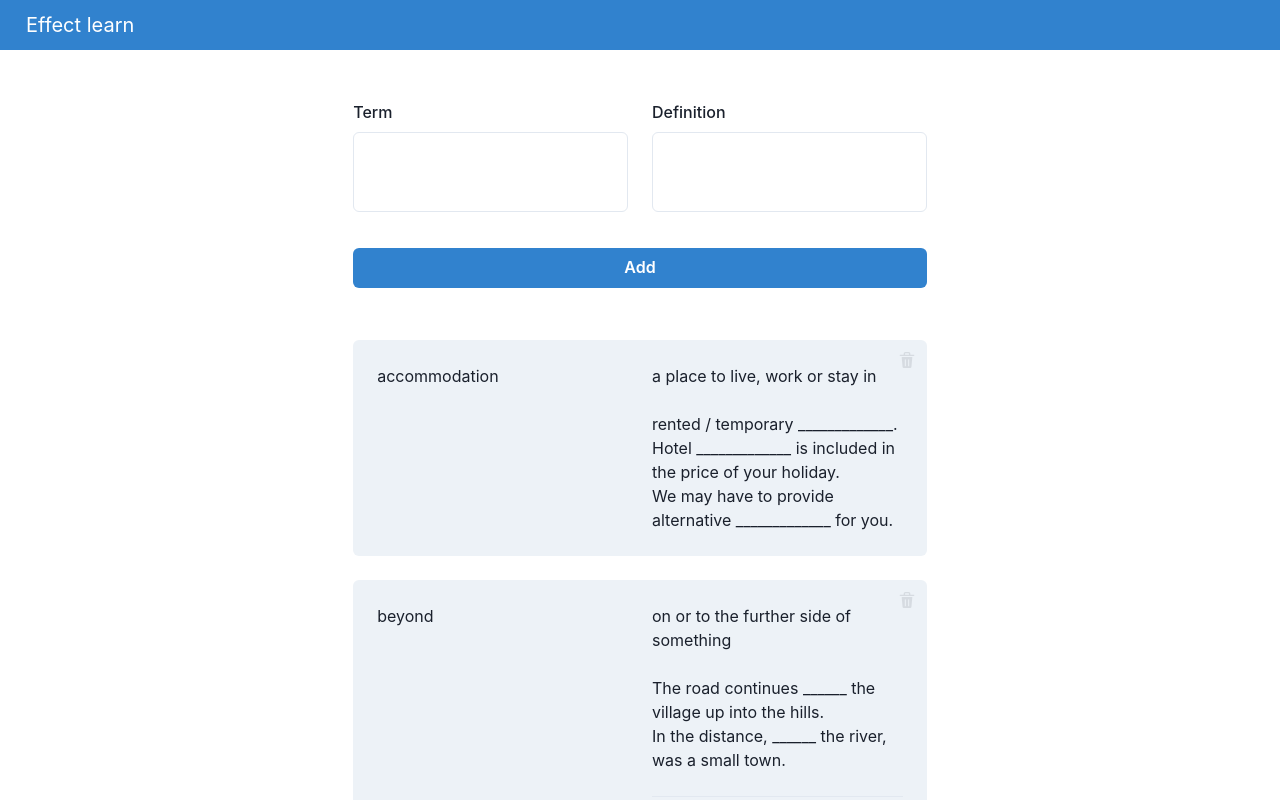
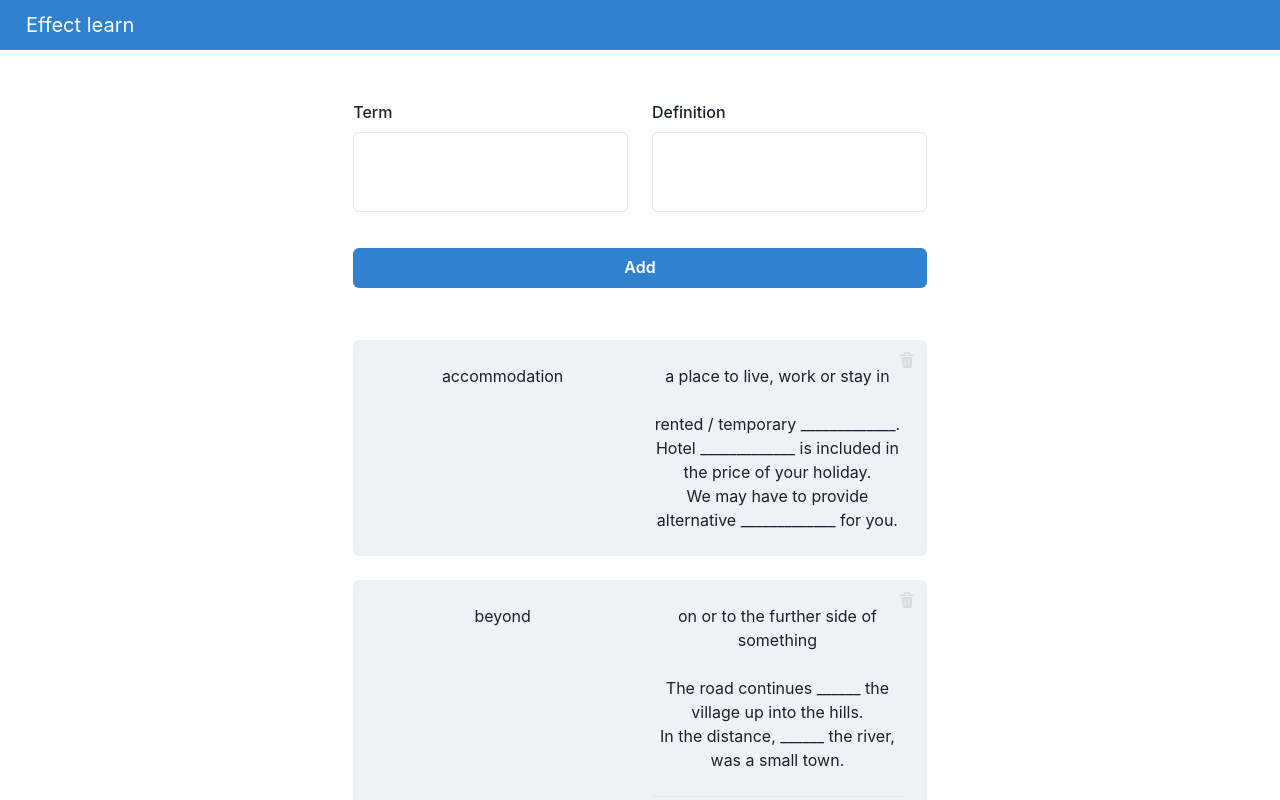
Before and after one commit to kudryavtsevsr/effect-learn, a React (Create React App) app: page /effect-learn/ in a window 1280 px wide. Shown: the top 800 px of the page. Built offline with nearby package versions, Linux system fonts and the light colour scheme.

Commit message:
add transitions

```diff
--- a/package.json
+++ b/package.json
@@ -15,11 +15,13 @@
     "@types/node": "^16.11.43",
     "@types/react": "^18.0.14",
     "@types/react-dom": "^18.0.5",
+    "@types/react-transition-group": "^4.4.5",
     "axios": "^0.27.2",
     "framer-motion": "^6.3.16",
     "react": "^18.2.0",
     "react-dom": "^18.2.0",
     "react-scripts": "5.0.1",
+    "react-transition-group": "^4.4.5",
     "sass": "^1.53.0",
     "typescript": "^4.7.4",
     "web-vitals": "^2.1.4"
--- a/src/components/TermsItem/component.tsx
+++ b/src/components/TermsItem/component.tsx
@@ -1,6 +1,6 @@
 import {Grid, Box, IconButton} from '@chakra-ui/react';
 import {DeleteIcon} from '@chakra-ui/icons';
-import React, {useState, memo} from 'react';
+import React, {useState, memo, forwardRef, LegacyRef} from 'react';
 import {Form} from '../Form';
 
 interface Properties {
@@ -10,7 +10,8 @@ interface Properties {
   removeTerm: (id: string) => void
 }
 
-export default memo(function Component({term, definition, id, removeTerm}: Properties) {
+export default memo(forwardRef(function Component(props: Properties, ref: LegacyRef<HTMLDivElement>) {
+  const {term, definition, id, removeTerm} = props;
   console.log('termsItem', term);
 
   const [isFormVisible, setIsFormVisible] = useState(false);
@@ -24,12 +25,11 @@ export default memo(function Component({term, definition, id, removeTerm}: Prope
   }
 
   function removeCurrentTerm(): void {
-    void removeTerm(id)
+    void removeTerm(id);
   }
 
   return (
-    <>
-      <Box pos="relative">
+    <Box pos="relative" ref={ref}>
       <IconButton pos="absolute" opacity="0.1" top="0" right="0" aria-label="Remove" icon={<DeleteIcon/>}
                   onClick={removeCurrentTerm}/>
       {
@@ -48,10 +48,8 @@ export default memo(function Component({term, definition, id, removeTerm}: Prope
           )
       }
     </Box>
-
-    </>
   );
-}, (prevProps, nextProps) => {
+}), (prevProps, nextProps) => {
   return prevProps.term === nextProps.term
     || prevProps.definition === nextProps.definition
     || prevProps.id === nextProps.id;
--- a/src/components/TermsList/component.tsx
+++ b/src/components/TermsList/component.tsx
@@ -1,8 +1,9 @@
-import React, {ReactElement, useContext, useEffect} from 'react';
+import React, {createRef, ReactElement, useContext, useEffect} from 'react';
 import {Box, Grid, Spinner} from '@chakra-ui/react';
 import {RepoContext} from '../../context/Repo/RepoContext';
 import {TermItem} from '../../repository/fixtures/terms-list-mock';
 import {TermsItem} from '../TermsItem';
+import {TransitionGroup, CSSTransition, Transition} from 'react-transition-group';
 
 export default function Component() {
   const {fetchTermsList, removeTermFromList, showLoader, hideLoader, termsList, isLoading} = useContext(RepoContext);
@@ -19,33 +20,67 @@ export default function Component() {
     fetchTermsList().finally(() => {
       hideLoader();
     });
+    // eslint-disable-next-line react-hooks/exhaustive-deps
   }, []);
 
   function removeTerm(id: string): void {
-    void removeTermFromList(id)
+    void removeTermFromList(id);
   }
 
   function getTemplate(): JSX.Element[] | ReactElement {
-    if (termsList.length === 0) {
-      return (
-        <Box textAlign="center">No terms yet</Box>
-      );
-    }
+    const transitionStyles = {
+      entered: {'font-size': 'initial', opacity: 1}
+    };
 
     return (
-      termsList.map((item: TermItem, index: number) => (
-        <TermsItem term={item.term} definition={item.definition} id={item.id} key={item.id} removeTerm={removeTerm}/>
-      ))
+      <>
+        <Transition
+          in={termsList.length === 0}
+          timeout={800}
+        >
+          {(state) => {
+            const transitionStyle = transitionStyles[state as keyof typeof transitionStyles];
+            return (
+              <Box textAlign="center"
+                   style={{...{'font-size': 0, opacity: 0, transition: 'opacity 0.2s'}, ...transitionStyle}}>No
+                terms yet</Box>
+            );
+          }}
+        </Transition>
+        <TransitionGroup
+          component={Grid}
+          gap={6}
+        >
+          {
+            termsList.map((item: TermItem) => {
+              const itemRef = createRef() as React.Ref<HTMLDivElement> | undefined;
+              return (
+                <CSSTransition
+                  key={item.id}
+                  classNames={'term'}
+                  timeout={800}
+                  nodeRef={itemRef}
+                >
+                  <TermsItem term={item.term} definition={item.definition} id={item.id} key={item.id}
+                             removeTerm={removeTerm} ref={itemRef}/>
+                </CSSTransition>
+              );
+            })
+          }
+        </TransitionGroup>
+      </>
     );
   }
 
   return (
-    <Grid gap={6}>
+    <Box
+      textAlign="center"
+    >
       {
         isLoading
-          ? (<Spinner m='auto'/>)
+          ? <Spinner m="auto"/>
           : getTemplate()
       }
-    </Grid>
+    </Box>
   );
 }
--- a/src/context/Repo/RepoProvider.tsx
+++ b/src/context/Repo/RepoProvider.tsx
@@ -36,21 +36,21 @@ export const RepoProvider = ({children}: Props) => {
   }
 
   async function addTermToList(term: TermItem): Promise<void> {
-    await repository.addTermToList(term);
     // @ts-ignore
     dispatch({type: RepoAction.addTermToList, term});
+    await repository.addTermToList(term);
   }
 
   async function editTermInList(term: Omit<TermItem, "id">, id: string): Promise<void> {
-    await repository.editTerm(term, id);
     // @ts-ignore
     dispatch({type: RepoAction.editTermInList, term, id});
+    await repository.editTerm(term, id);
   }
 
   async function removeTermFromList(id: string): Promise<void> {
-    await repository.removeTerm(id);
     // @ts-ignore
     dispatch({type: RepoAction.removeTermFromList, id});
+    await repository.removeTerm(id);
   }
 
   function showLoader() {
--- a/src/index.css
+++ b/src/index.css
@@ -1,13 +1,23 @@
-body {
-  margin: 0;
-  font-family: -apple-system, BlinkMacSystemFont, 'Segoe UI', 'Roboto', 'Oxygen',
-    'Ubuntu', 'Cantarell', 'Fira Sans', 'Droid Sans', 'Helvetica Neue',
-    sans-serif;
-  -webkit-font-smoothing: antialiased;
-  -moz-osx-font-smoothing: grayscale;
+.term-exit-active {
+  animation: term 800ms ease-out forwards;
 }
 
-code {
-  font-family: source-code-pro, Menlo, Monaco, Consolas, 'Courier New',
-    monospace;
+.term-enter-active {
+  animation: term 800ms ease-in alternate-reverse;
 }
+
+@keyframes term {
+  0% {
+    transform: translate(0);
+  }
+
+  30% {
+    opacity: 0.7;
+    transform: translate(30px);
+  }
+
+  100% {
+    opacity: 0;
+    transform: translateX(-200px);
+  }
+}
```
Also changed, not shown: 1 other file (tests, documents, lock files or other folders). Lines whose indentation alone changed are shown as unchanged.
